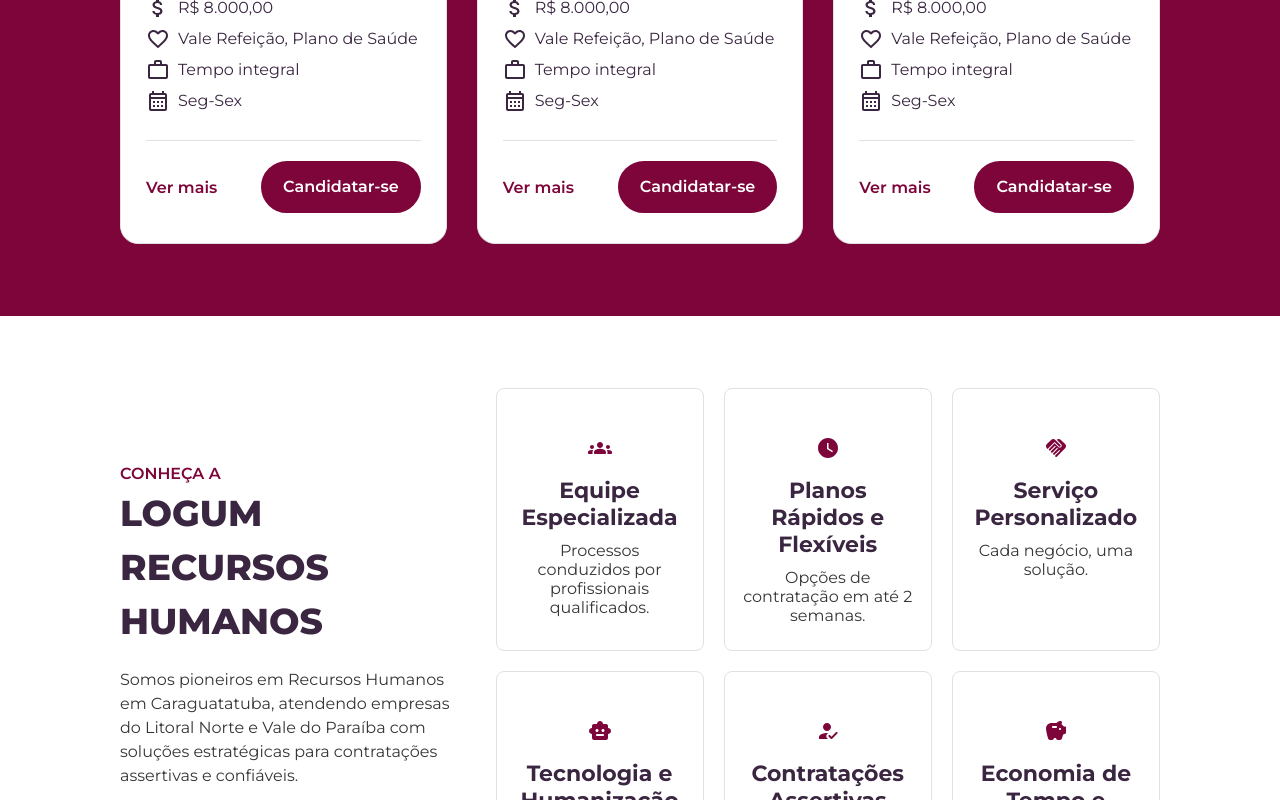
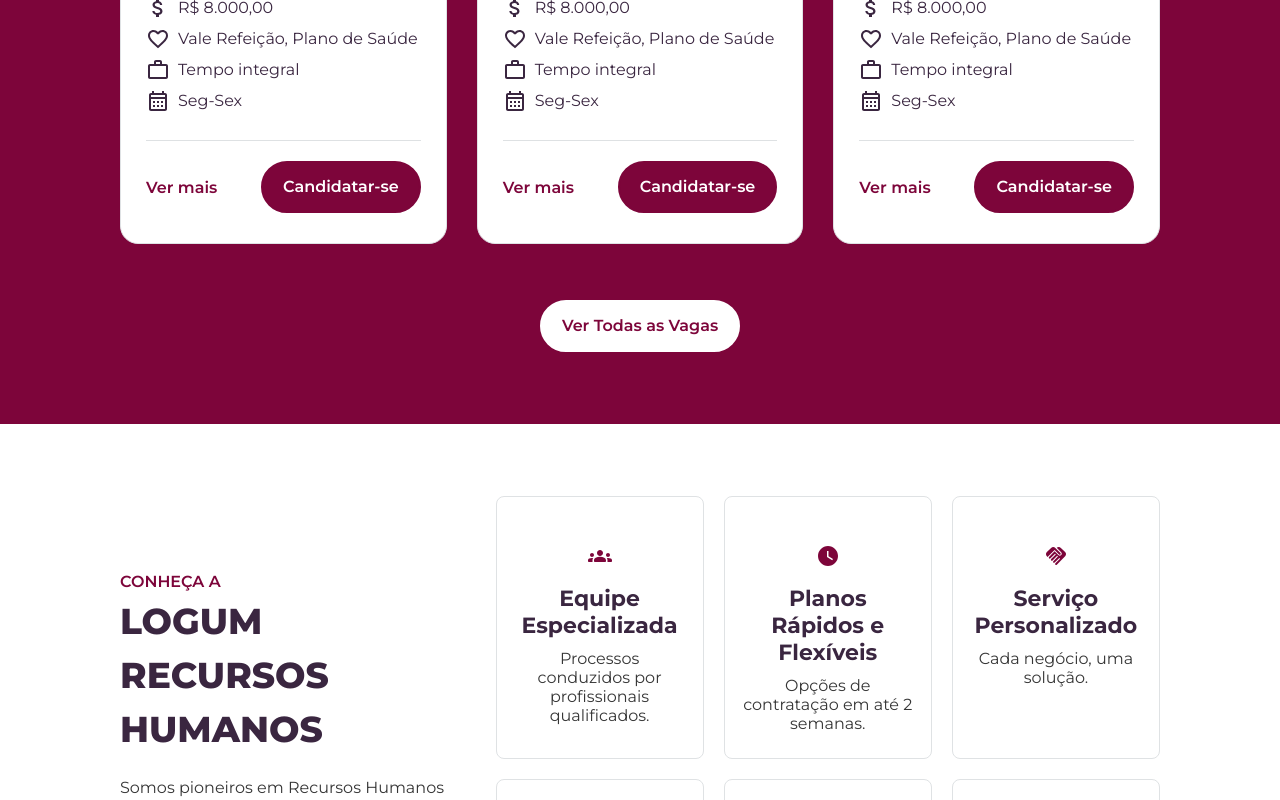
Before and after one commit to MPCGomes/logumrh, a Next.js app: page / in a window 1280 px wide. Shown: the part 1804-2604 px from the top of the page. Built offline with nearby package versions, Linux system fonts and the light colour scheme.

Commit message:
fix job section button

```diff
--- a/src/containers/homePage/JobsSection/JobsSection.module.scss
+++ b/src/containers/homePage/JobsSection/JobsSection.module.scss
@@ -15,3 +15,8 @@
     grid-template-columns: repeat(3, 1fr);
   }
 }
+
+.viewAll {
+  display: flex;
+  justify-content: center;
+}
--- a/src/containers/homePage/JobsSection/JobsSection.tsx
+++ b/src/containers/homePage/JobsSection/JobsSection.tsx
@@ -8,13 +8,7 @@ import jobsData from "@/data/jobs.json";
 import clsx from "clsx";
 import Button from "@/components/common/Button/Button";
 
-interface JobsSectionProps {
-  limit?: number;
-}
-
-const JobsSection: FC<JobsSectionProps> = ({ limit = 3 }) => {
-  const jobs = limit ? jobsData.slice(0, limit) : jobsData;
-
+const JobsSection: FC = () => {
   return (
     <section className="primaryBackground">
       <div className={clsx("container section", styles.jobsContainer)}>
@@ -25,24 +19,21 @@ const JobsSection: FC<JobsSectionProps> = ({ limit = 3 }) => {
           heading="Confira Nossas Vagas"
           variant="center"
         />
-      {jobs.length === 0 ? (
+        {jobsData.length === 0 ? (
           <p>Nenhuma vaga encontrada.</p>
         ) : (
           <div className={styles.jobGrid}>
-          {jobs.map((job) => (
+            {jobsData.map((job) => (
               <JobCard key={job.slug} {...job} />
             ))}
           </div>
         )}
-      {limit && jobsData.length > limit && (
         <div className={styles.viewAll}>
           <Button href="/jobs" variant="contained-white">
-            Ver todas as vagas
+            Ver Todas as Vagas
           </Button>
         </div>
-      )}
       </div>
-
     </section>
   );
 };
```
Lines whose indentation alone changed are shown as unchanged.
